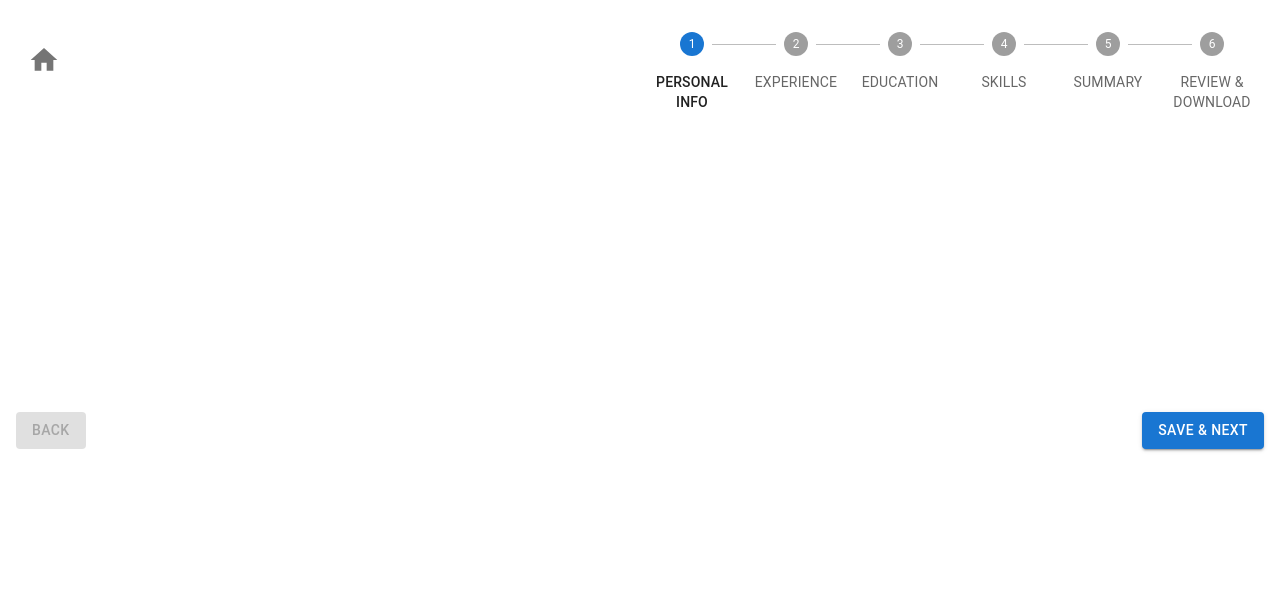
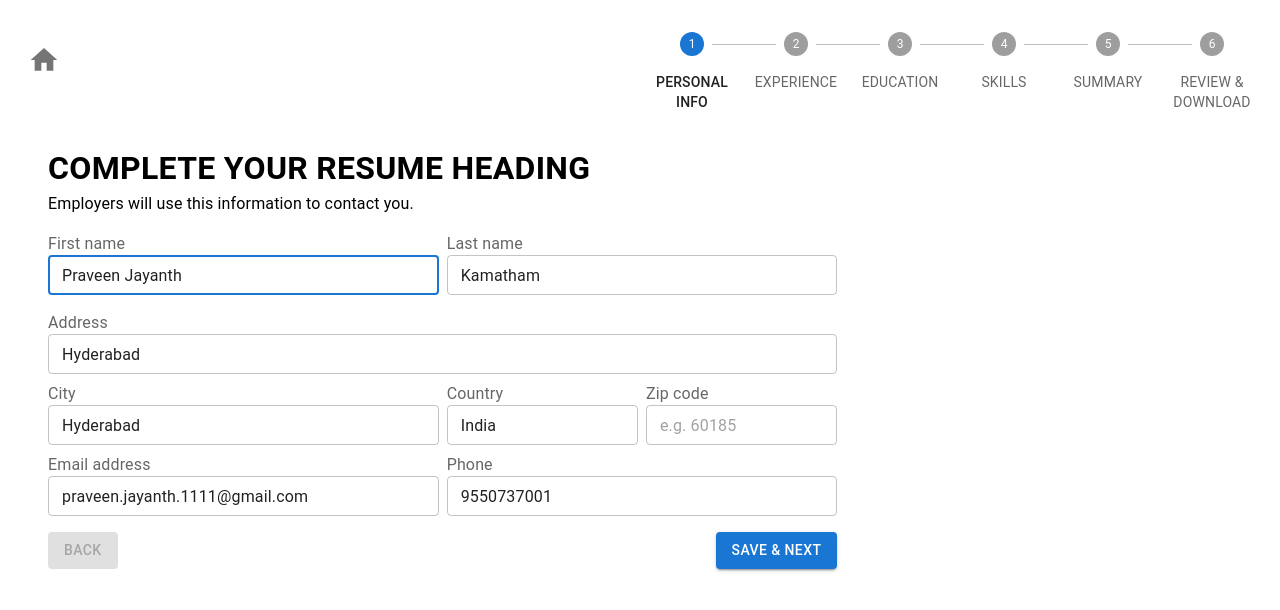
Before and after one commit to PJ1016/personal_resume, a React (Create React App) app: page /dashboard in a window 1280 px wide. Shown: the top 610 px of the page. Built offline with nearby package versions, Linux system fonts and the light colour scheme.

Commit message:
addd personal info section

```diff
--- /dev/null
+++ b/src/containers/DashBoard/FormFooter.tsx
@@ -0,0 +1,40 @@
+import React from "react";
+import { useAppDispatch, useAppSelector } from "../../store/store";
+import { decrementActiveStep } from "../../store/slices/activeStepperSlice";
+import { Button, Grid } from "@mui/material";
+
+const FormFooter = () => {
+  const { activeStep, minStep, maxStep } = useAppSelector(
+    (state) => state.activeStepper
+  );
+  const dispatch = useAppDispatch();
+  const handleBackButton = () => {
+    if (activeStep > 0) dispatch(decrementActiveStep());
+  };
+
+  return (
+    <>
+      <Grid item md={12} />
+      <Grid item md={6} xs={12} sm={7}>
+        <Button
+          onClick={handleBackButton}
+          disabled={activeStep === minStep}
+          variant="contained"
+        >
+          Back
+        </Button>
+      </Grid>
+      <Grid item md={6} textAlign="end" xs={4}>
+        <Button
+          variant="contained"
+          disabled={activeStep === maxStep}
+          type="submit"
+        >
+          Save & Next
+        </Button>
+      </Grid>
+    </>
+  );
+};
+
+export default FormFooter;
--- a/src/containers/DashBoard/index.tsx
+++ b/src/containers/DashBoard/index.tsx
@@ -1,47 +1,38 @@
 import React from "react";
 import HeaderMenu from "../../components/menu";
-import { Button, Stack } from "@mui/material";
-import { useAppDispatch, useAppSelector } from "../../store/store";
-import {
-  decrementActiveStep,
-  incrementActiveStep,
-} from "../../store/slices/activeStepperSlice";
+import { Typography } from "@mui/material";
+
+import PersonalInfoForm from "./personalInfoForm";
+import { useAppSelector } from "../../store/store";
+import FormFooter from "./FormFooter";
 
 const DashBaord = () => {
-  const { activeStep, minStep, maxStep } = useAppSelector(
-    (state) => state.activeStepper
-  );
-  const dispatch = useAppDispatch();
-  const handleBackButton = () => {
-    if (activeStep > 0) dispatch(decrementActiveStep());
-  };
-  const handleNextButton = () => {
-    if (activeStep < 5) dispatch(incrementActiveStep());
+  const { activeStep } = useAppSelector((state) => state.activeStepper);
+
+  const renderFormOnStep = () => {
+    switch (activeStep) {
+      case 0:
+        return <PersonalInfoForm />;
+      default:
+        return (
+          <div>
+            Yet to be implemented <FormFooter />
+          </div>
+        );
+    }
   };
   return (
     <div>
       <HeaderMenu />
-      <div style={{ minHeight: "300px" }} />
-      <Stack
-        direction={{ md: "row", sx: "column" }}
-        justifyContent="space-between"
-        gap={2}
-      >
-        <Button
-          onClick={handleBackButton}
-          disabled={activeStep === minStep}
-          variant="contained"
-        >
-          Back
-        </Button>
-        <Button
-          onClick={handleNextButton}
-          variant="contained"
-          disabled={activeStep === maxStep}
-        >
-          Save & Next
-        </Button>
-      </Stack>
+      <div style={{ padding: "2rem" }}>
+        <Typography fontWeight="bold" fontSize="2rem">
+          COMPLETE YOUR RESUME HEADING
+        </Typography>
+        <Typography fontSize="1rem">
+          Employers will use this information to contact you.
+        </Typography>
+        {renderFormOnStep()}
+      </div>
     </div>
   );
 };
--- /dev/null
+++ b/src/containers/DashBoard/personalInfoForm.tsx
@@ -0,0 +1,188 @@
+import { Grid, InputLabel, TextField } from "@mui/material";
+import React from "react";
+import FormFooter from "./FormFooter";
+import {
+  setPersonalDetail,
+  type PersonalDetailState,
+} from "../../store/slices/personalDetailSlice";
+import { useAppDispatch, useAppSelector } from "../../store/store";
+import { useForm } from "react-hook-form";
+import { incrementActiveStep } from "../../store/slices/activeStepperSlice";
+const PersonalInfoForm = () => {
+  const { activeStep, maxStep } = useAppSelector(
+    (state) => state.activeStepper
+  );
+  const { personalDetail } = useAppSelector((state) => state.personalDetail);
+  const personalDetailHook = useForm<PersonalDetailState>({
+    defaultValues: personalDetail,
+  });
+  console.log(personalDetail);
+  const {
+    register,
+    handleSubmit,
+    formState: { errors },
+  } = personalDetailHook;
+  const dispatch = useAppDispatch();
+
+  const onSubmit = handleSubmit((data: any) => {
+    if (Object.keys(errors).length === 0) {
+      if (activeStep < maxStep) {
+        dispatch(incrementActiveStep());
+        dispatch(setPersonalDetail(data));
+      }
+    }
+  });
+  return (
+    <form onSubmit={onSubmit}>
+      <Grid container marginTop={2}>
+        <Grid item md={8}>
+          <Grid container spacing={1}>
+            <Grid item xs={12} md={6}>
+              <InputLabel htmlFor="outlined-adornment-firstName">
+                First name
+              </InputLabel>
+              <TextField
+                autoFocus
+                {...register("firstName", {
+                  required: {
+                    value: true,
+                    message: "First name is required",
+                  },
+                })}
+                id="outlined-adornment-firstName"
+                error={Boolean(errors.firstName)}
+                inputProps={{ helperText: errors.firstName?.message }}
+                size="small"
+                fullWidth
+              />
+            </Grid>
+            <Grid item xs={12} md={6}>
+              <InputLabel htmlFor="outlined-adornment-lastName">
+                Last name
+              </InputLabel>
+              <TextField
+                {...register("lastName", {
+                  required: {
+                    value: true,
+                    message: "Last name is required",
+                  },
+                })}
+                id="outlined-adornment-lastName"
+                error={Boolean(errors.lastName)}
+                size="small"
+                fullWidth
+              />
+              {errors.lastName?.message}
+            </Grid>
+            <Grid item md={6} />
+            <Grid item xs={12} md={12}>
+              <InputLabel htmlFor="outlined-adornment-address">
+                Address
+              </InputLabel>
+              <TextField
+                {...register("address", {
+                  required: { value: true, message: "address is required" },
+                })}
+                id="outlined-adornment-address"
+                error={Boolean(errors.address)}
+                size="small"
+                fullWidth
+              />
+              {errors.address?.message}
+            </Grid>
+            <Grid item xs={12} md={6}>
+              <InputLabel htmlFor="outlined-adornment-city">City</InputLabel>
+              <TextField
+                {...register("city", {
+                  required: { value: true, message: "city is required" },
+                })}
+                id="outlined-adornment-city"
+                error={Boolean(errors.city)}
+                size="small"
+                fullWidth
+              />
+              {errors.city?.message}
+            </Grid>
+            <Grid item xs={12} md={3}>
+              <InputLabel htmlFor="outlined-adornment-country">
+                Country
+              </InputLabel>
+              <TextField
+                {...register("country", {
+                  required: { value: true, message: "country is required" },
+                })}
+                id="outlined-adornment-country"
+                error={Boolean(errors.country)}
+                size="small"
+                fullWidth
+              />
+              {errors.country?.message}
+            </Grid>
+            <Grid item xs={12} md={3}>
+              <InputLabel htmlFor="outlined-adornment-zipCode">
+                Zip code
+              </InputLabel>
+              <TextField
+                {...register("zipCode", {
+                  required: { value: true, message: "zipCode is required" },
+                })}
+                id="outlined-adornment-zipCode"
+                error={Boolean(errors.zipCode)}
+                size="small"
+                placeholder="e.g. 60185"
+                fullWidth
+              />
+              {errors.zipCode?.message}
+            </Grid>
+            <Grid item xs={12} md={6}>
+              <InputLabel htmlFor="outlined-adornment-emailAddress">
+                Email address
+              </InputLabel>
+              <TextField
+                {...register("emailAddress", {
+                  required: {
+                    value: true,
+                    message: "emailAddress is required",
+                  },
+                })}
+                id="outlined-adornment-emailAddress"
+                error={Boolean(errors.emailAddress)}
+                size="small"
+                placeholder="e.g. keerthi25@gmail.com"
+                fullWidth
+              />
+              {errors.emailAddress?.message}
+            </Grid>
+            <Grid item xs={12} md={6}>
+              <InputLabel htmlFor="outlined-adornment-mobileNumber">
+                Phone
+              </InputLabel>
+              <TextField
+                {...register("mobileNumber", {
+                  required: {
+                    value: true,
+                    message: "mobileNumber is required",
+                  },
+                  pattern: {
+                    value: /^\d{10}$/,
+                    message:
+                      "Enter your 10-digit mobile number. For example, 9876543210.",
+                  },
+                })}
+                id="outlined-adornment-mobileNumber"
+                error={Boolean(errors.mobileNumber)}
+                size="small"
+                placeholder="e.g. 9494039564"
+                fullWidth
+                helperText={errors.mobileNumber?.message}
+              />
+            </Grid>
+            <FormFooter />
+          </Grid>
+        </Grid>
+      </Grid>
+    </form>
+  );
+};
+
+export default PersonalInfoForm;
--- a/src/containers/additionalContent/fullContent.tsx
+++ b/src/containers/additionalContent/fullContent.tsx
@@ -30,7 +30,6 @@ const FullContent = ({ item }: IFullContent) => {
       if (item.id === data.id) return { ...data };
       else return { ...item };
     });
-    console.log(additionalContent, data);
     dispatch(updateContent(updatedData));
     handleClose();
   });
--- a/src/store/slices/personalDetailSlice.ts
+++ b/src/store/slices/personalDetailSlice.ts
@@ -6,7 +6,10 @@ export interface PersonalDetailState {
   mobileNumber: string;
   emailAddress: string;
   address: string;
+  city: string;
   linkedInAddress: string;
+  country: string;
+  zipCode: string;
 }
 export const defaultPersonalDetail = {
   firstName: "",
@@ -14,7 +17,10 @@ export const defaultPersonalDetail = {
   mobileNumber: "",
   emailAddress: "",
   address: "",
+  city: "",
   linkedInAddress: "",
+  country: "",
+  zipCode: "",
 };
 const initialState: PersonalDetailState = {
   firstName: "Praveen Jayanth",
@@ -23,6 +29,9 @@ const initialState: PersonalDetailState = {
   emailAddress: "praveen.jayanth.1111@gmail.com",
   address: "Hyderabad",
   linkedInAddress: "www.linkedin.com/in/praveen-jayanth-8b0687199",
+  city: "Hyderabad",
+  country: "India",
+  zipCode: "",
 };
 export const personalDetailSlice = createSlice({
   name: "personalDetail",
```
